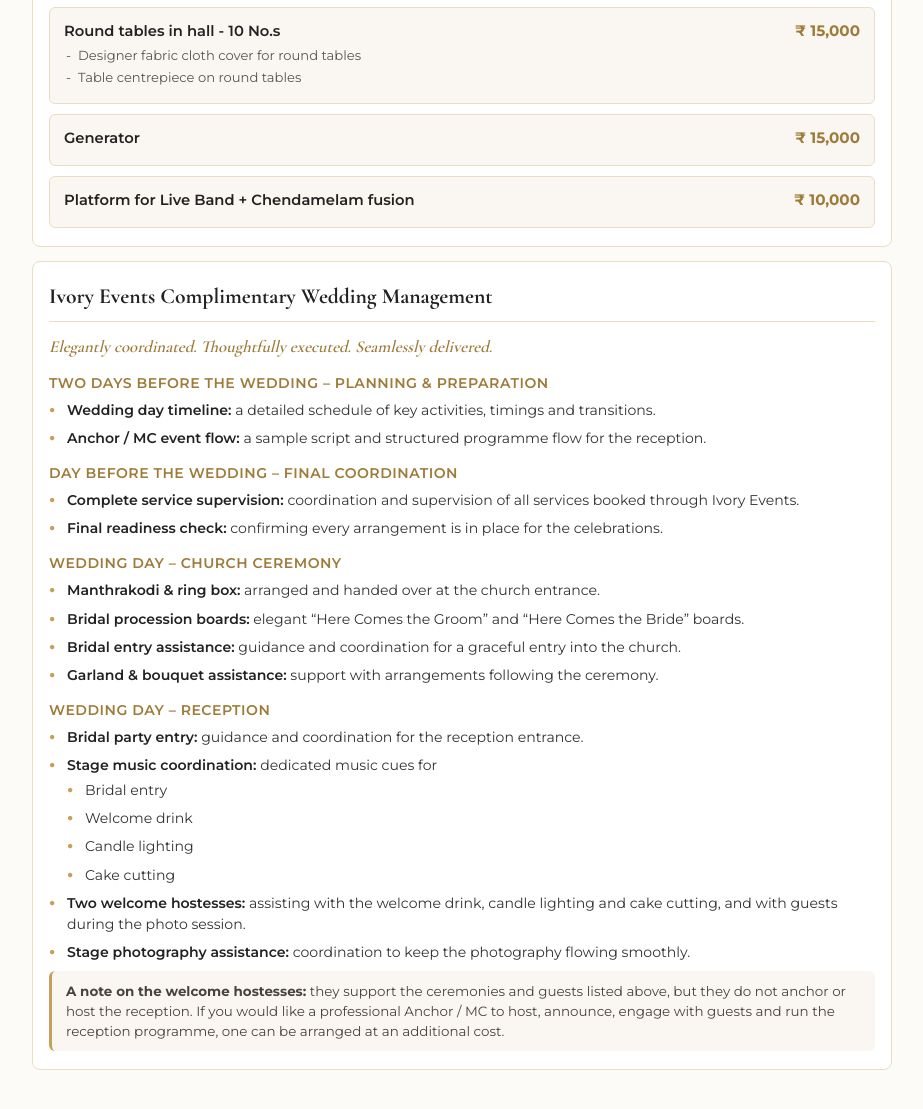
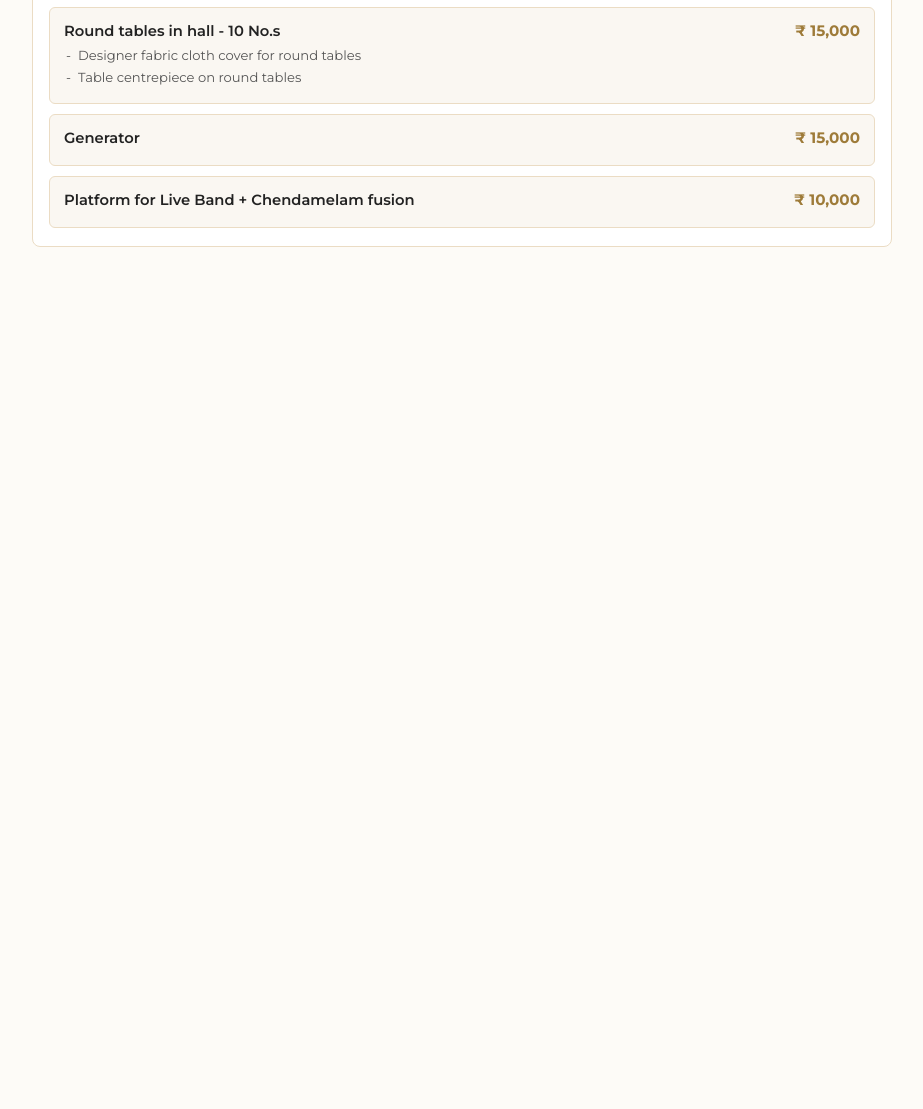
Before and after one commit to ivoryeventz-ops/Ivory-Packages, a plain HTML site: page Neha/261125.html in a window 1280 px wide. Shown: the part 1502-2611 px from the top of the page, without its empty margins (178-1101 px from the left). After the commit the page ends 1799 px from the top, so only its background shows below. Drawn offline with nearby package versions, Linux system fonts and the light colour scheme.

Commit message:
Neha/261125: remove Complimentary Wedding Management section
Co-Authored-By: Claude Sonnet 5.5 <noreply@anthropic.com>
Claude-Session: https://claude.ai/code/session_01XtVgAtTtvJXEg8sVhmjKJY

```diff
--- a/Neha/261125.html
+++ b/Neha/261125.html
@@ -412,27 +412,6 @@
         </div>
       </div>
     </div>
-<div class="section-card">
-<div class="section-header"><span class="section-title">Ivory Events Complimentary Wedding Management</span></div>
-<p class="services-intro">Elegantly coordinated. Thoughtfully executed. Seamlessly delivered.</p>
-<div class="timeline-title">Two days before the wedding &ndash; Planning &amp; Preparation</div><ul class="item-list">
-<li><strong>Wedding day timeline:</strong> a detailed schedule of key activities, timings and transitions.</li>
-<li><strong>Anchor / MC event flow:</strong> a sample script and structured programme flow for the reception.</li></ul>
-<div class="timeline-title">Day before the wedding &ndash; Final Coordination</div><ul class="item-list">
-<li><strong>Complete service supervision:</strong> coordination and supervision of all services booked through Ivory Events.</li>
-<li><strong>Final readiness check:</strong> confirming every arrangement is in place for the celebrations.</li></ul>
-<div class="timeline-title">Wedding Day &ndash; Church Ceremony</div><ul class="item-list">
-<li><strong>Manthrakodi &amp; ring box:</strong> arranged and handed over at the church entrance.</li>
-<li><strong>Bridal procession boards:</strong> elegant &ldquo;Here Comes the Groom&rdquo; and &ldquo;Here Comes the Bride&rdquo; boards.</li>
-<li><strong>Bridal entry assistance:</strong> guidance and coordination for a graceful entry into the church.</li>
-<li><strong>Garland &amp; bouquet assistance:</strong> support with arrangements following the ceremony.</li></ul>
-<div class="timeline-title">Wedding Day &ndash; Reception</div><ul class="item-list">
-<li><strong>Bridal party entry:</strong> guidance and coordination for the reception entrance.</li>
-<li><strong>Stage music coordination:</strong> dedicated music cues for<ul class="sub-bullets"><li>Bridal entry</li><li>Welcome drink</li><li>Candle lighting</li><li>Cake cutting</li></ul></li>
-<li><strong>Two welcome hostesses:</strong> assisting with the welcome drink, candle lighting and cake cutting, and with guests during the photo session.</li>
-<li><strong>Stage photography assistance:</strong> coordination to keep the photography flowing smoothly.</li></ul>
-<div class="service-note"><strong>A note on the welcome hostesses:</strong> they support the ceremonies and guests listed above, but they do not anchor or host the reception. If you would like a professional Anchor / MC to host, announce, engage with guests and run the reception programme, one can be arranged at an additional cost.</div>
-</div>
   </div>
 
 </body>
```
